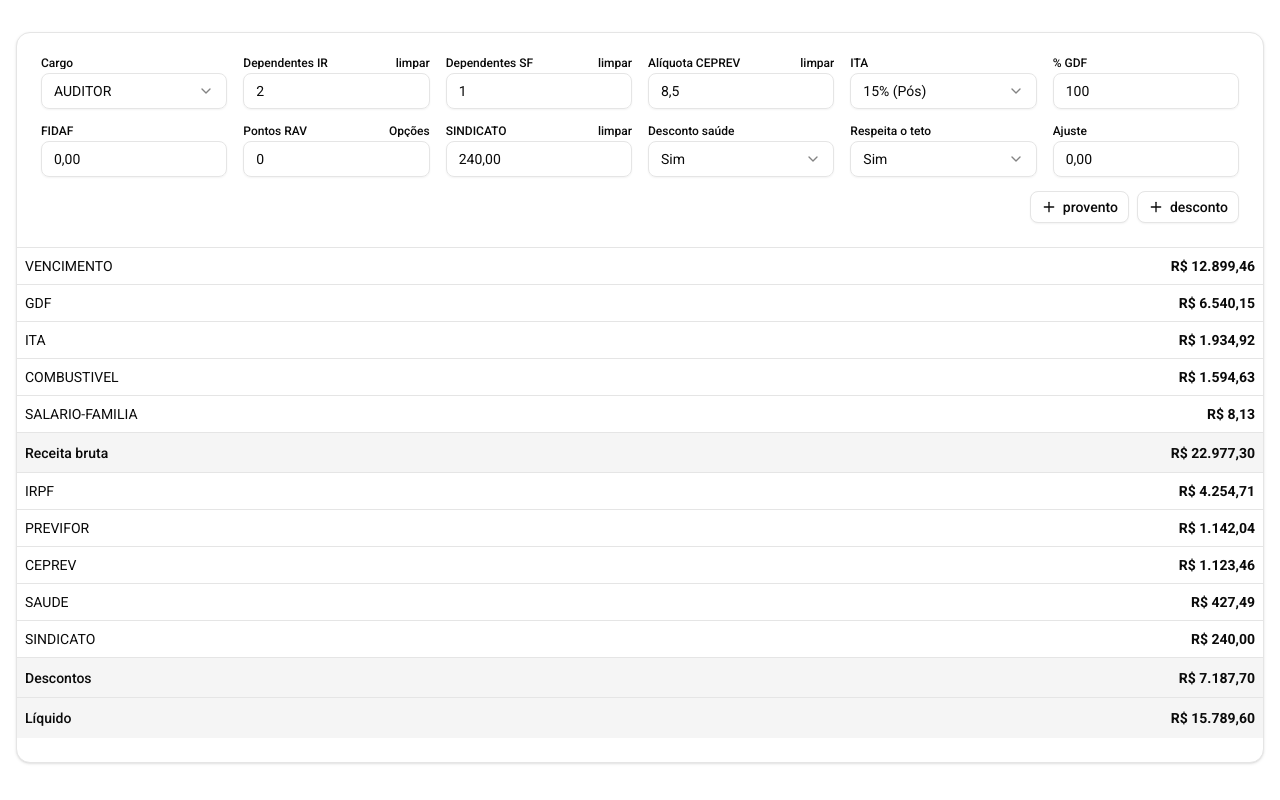
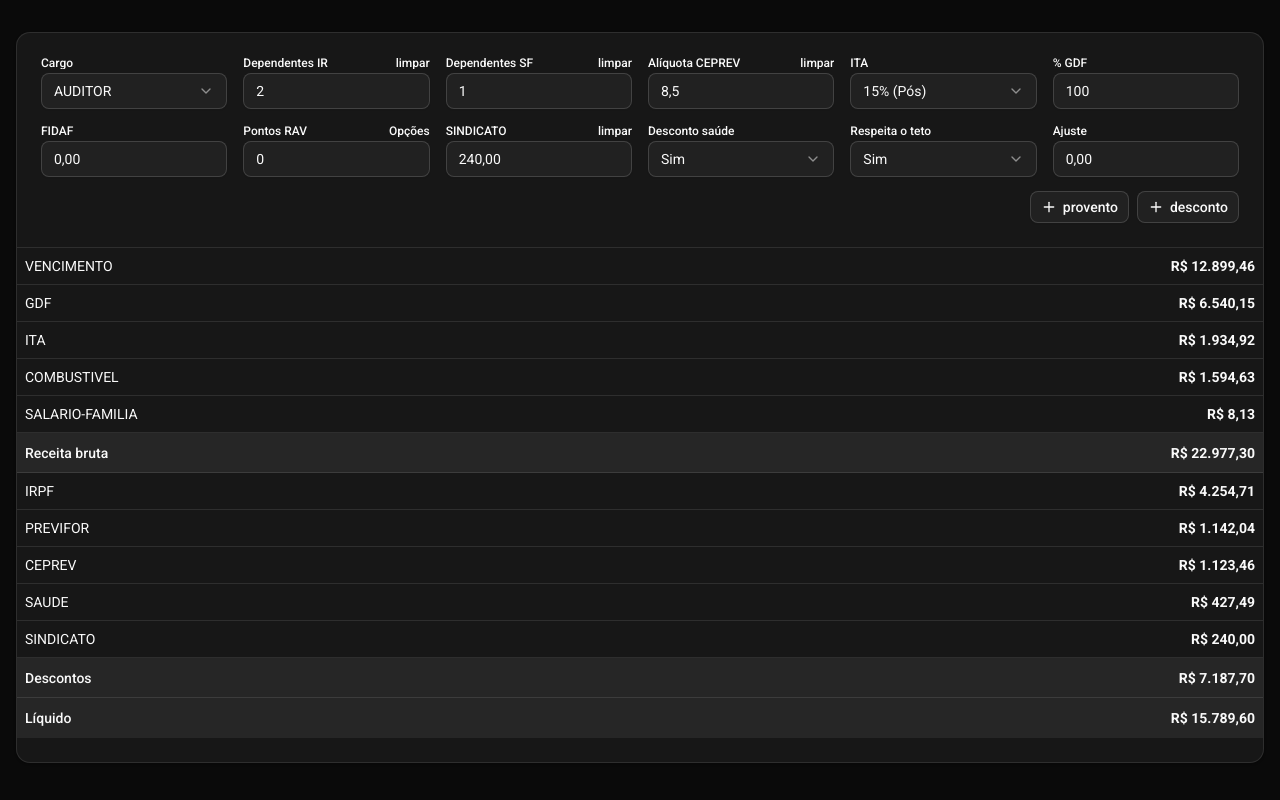
Before and after one commit to wargas/sefin2, a Next.js app: page / in a window 1280 px wide. Built offline with nearby package versions, Linux system fonts and the light colour scheme.

Commit message:
dark mode

```diff
--- a/app/layout.tsx
+++ b/app/layout.tsx
@@ -30,7 +30,7 @@ export default function RootLayout({
   return (
     <html lang="en">
       <body
-        className={`darks ${robotoSans.variable}  ${geistMono.variable} antialiased`}
+        className={`dark ${robotoSans.variable}  ${geistMono.variable} antialiased`}
       >
         {children}
       </body>
```
